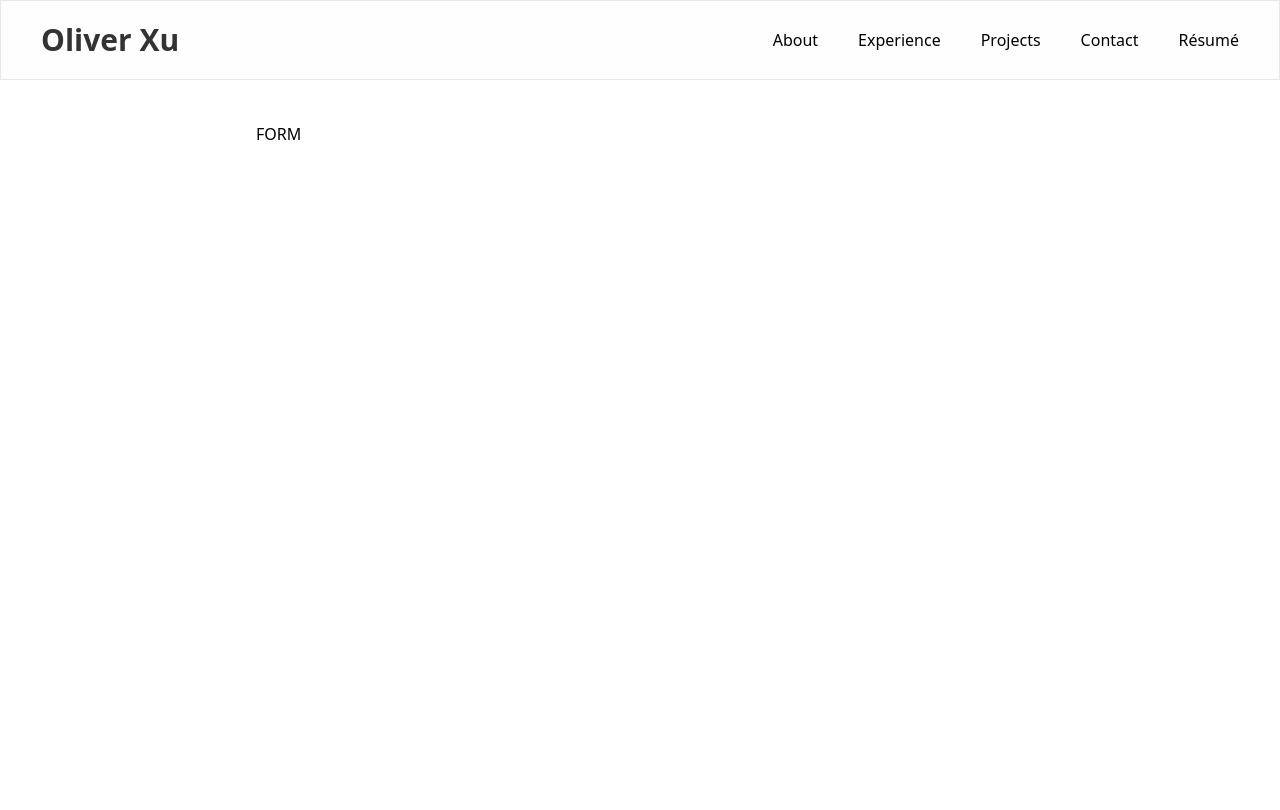
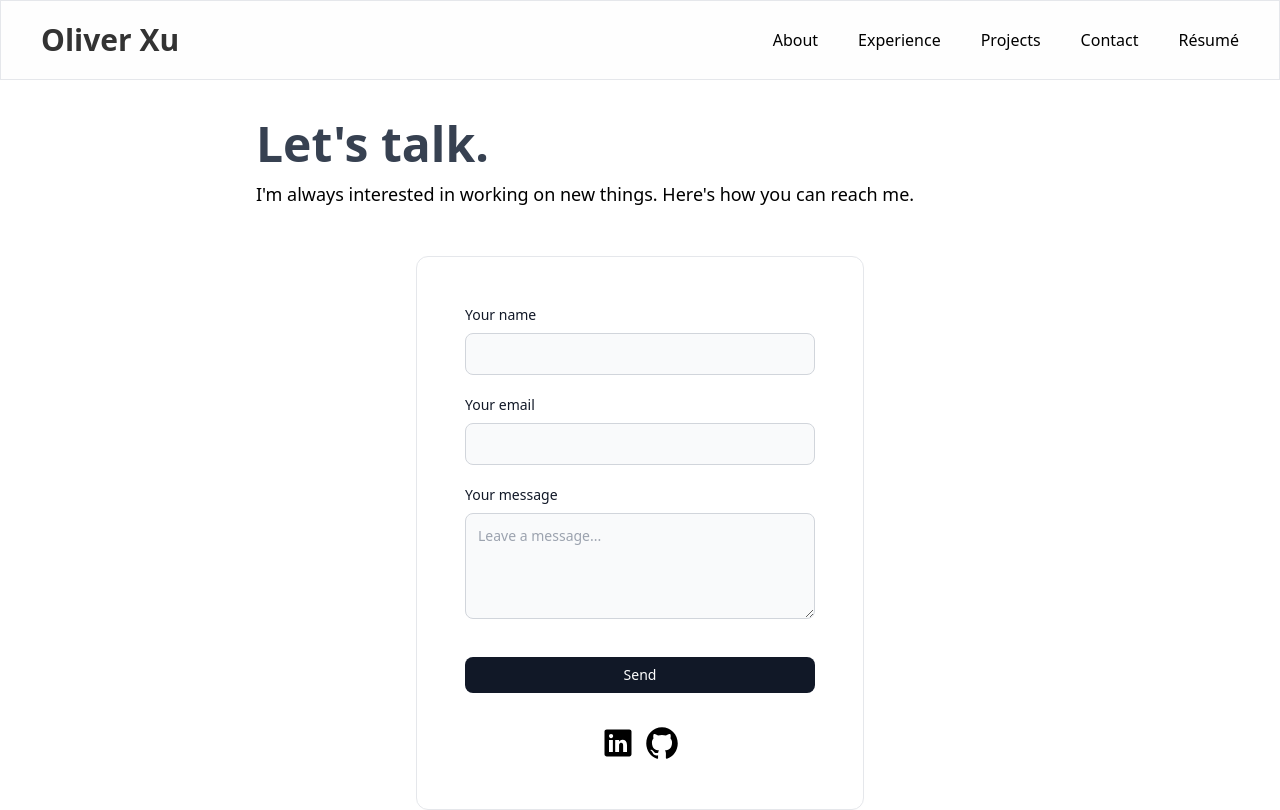
Before and after one commit to oliverxu42/portfolio-website, a Next.js app: page /contact in a window 1280 px wide. Shown: the top 810 px of the page. Built offline with nearby package versions, Linux system fonts and the light colour scheme.

Commit message:
Finished contact page

```diff
--- a/package.json
+++ b/package.json
@@ -14,6 +14,7 @@
     "nodemailer": "^6.9.13",
     "react": "^18",
     "react-dom": "^18",
+    "react-hot-toast": "^2.4.1",
     "react-icons": "^5.2.1"
   },
   "devDependencies": {
--- a/src/app/(pages)/about/page.tsx
+++ b/src/app/(pages)/about/page.tsx
@@ -3,6 +3,8 @@ import Link from 'next/link';
 const About: React.FC = () => {
   return (
     <div className='container mx-auto mt-10 min-h-screen max-w-screen-md text-base/7'>
+      <h1 className='mb-3 font-bold text-gray-700 text-5xl'>About me.</h1>
+      <p className='text-lg mb-8'>Who am I and what I do.</p>
       <h2 className='font-semibold'>A little bit about myself...</h2>
       <p className='my-2'>
         Hi there, I'm Oliver! Currently a final year (honours) student studying
@@ -31,25 +33,39 @@ const About: React.FC = () => {
         </Link>{' '}
         But more on that later...
       </p>
-      <h2 className='font-semibold mb-2 mt-8'>My journey and what I do...</h2>
-      <p>
-        As a kid growing up I've always had a... from building way too many Lego
-        sets, even tearing them apart to create my own imaginations, to
-        obsessing over the inner workings of pretty much anything that moves
+      <h2 className='font-semibold mb-2 mt-8'>
+        My journey and what I've done...
+      </h2>
+      <p className='my-2'>
+        As a kid growing up I've always had a fasciation about the complex world
+        that we live in. How do these complicated systems and structures come
+        together to create things that have such a significance in our lives? It
+        started with me as a child spending far too much time building way too
+        many Lego sets, even tearing them apart to create my own imaginations,
+        to obsessing over the inner workings of pretty much anything that moves
         (cars, motorbikes, planes...). When it came time to choose my path after
         graduating from high school, engineering was unmistakeably the right
-        choice. ... I've explored a wealth of knowledge in both disciplines,
-        learning about the fundamentals of flight, aerodynamics, propulsion,
-        space systems and much more, whilst continuing to hone my programming
-        skills, focusing on web development, cyber security, data structures,
-        algorithms and the list goes on. I've learnt to work as team, whether
-        that be through uni projects, work or other extracurricular leadership
-        roles, but also independent and self-sufficient.
+        choice.
+      </p>
+      <p className='my-2'>
+        Throughout my time at uni I've explored a wealth of knowledge in both
+        disciplines, learning about the fundamentals of flight, aerodynamics,
+        propulsion, space systems and much more, whilst continuing to hone my
+        programming skills, focusing on web development, cyber security, data
+        structures, algorithms and the list goes on. I've learnt to work as
+        team, whether that be through uni projects, work or other
+        extracurricular leadership roles, but also to be independent and
+        self-sufficient.
+      </p>
+      <p className='my-2'>
+        I've had the privilege of being able to lead teams of passionate
+        engineers, making life-long friends along the way, and helping inspire
+        the next generation of engineering students.
       </p>
       <h2 className='font-semibold my-2 mt-8'>
         The future and where I'm going...
       </h2>
-      <p>
+      <p className='mb-12'>
         Today, I'm wrapping up my degree and focusing on making the best out of
         my studies for the reminder of my time at uni. I hope to be able to
         bring my experiences, passion and skills to work together on amazing
--- a/src/app/(pages)/contact/page.tsx
+++ b/src/app/(pages)/contact/page.tsx
@@ -1,9 +1,14 @@
+import ContactForm from '@/components/Form';
+
 const Contact: React.FC = () => {
   return (
-    <div className='min-h-screen'>
-      <div className='container mx-auto my-auto mt-10 max-w-screen-md text-base/7'>
-        FORM
-      </div>
+    <div className='min-h-screen container mx-auto my-auto mt-10 max-w-screen-md'>
+      <h1 className='mb-3 font-bold text-gray-700 text-5xl'>Let's talk.</h1>
+      <p className='text-lg mb-12'>
+        I'm always interested in working on new things. Here's how you can reach
+        me.
+      </p>
+      <ContactForm />
     </div>
   );
 };
--- a/src/app/api/email/route.ts
+++ b/src/app/api/email/route.ts
@@ -19,8 +19,6 @@ export async function POST(request: NextRequest) {
     text: message,
   };
 
-  console.log(mailOptions, transport);
-
   try {
     await transport.sendMail(mailOptions);
     return NextResponse.json({ message: 'Email sent' });
--- a/src/app/layout.tsx
+++ b/src/app/layout.tsx
@@ -2,6 +2,7 @@ import type { Metadata } from 'next';
 import './globals.css';
 import Navbar from '@/components/Navbar';
 import Footer from '@/components/Footer';
+import { Toaster } from 'react-hot-toast';
 
 export const metadata: Metadata = {
   title: 'Oliver Xu',
@@ -18,6 +19,10 @@ export default function RootLayout({
       <body>
         <main className='flex flex-col min-h-screen'>
           <Navbar />
+          <Toaster
+            position='bottom-center'
+            toastOptions={{ style: { padding: '1rem', maxWidth: '600px' } }}
+          />
           {children}
           <Footer />
         </main>
--- a/src/app/page.tsx
+++ b/src/app/page.tsx
@@ -31,9 +31,12 @@ const Home: React.FC = () => {
         >
           Résumé
         </Link>
-        <button className='border hover:bg-gray-100 font-medium rounded-lg text-sm px-5 py-2.5 text-center inline-flex items-center'>
+        <Link
+          href='/contact'
+          className='border hover:bg-gray-100 font-medium rounded-lg text-sm px-5 py-2.5 text-center inline-flex items-center'
+        >
           Get in touch
-        </button>
+        </Link>
       </div>
       <div className='flex items-center'>
         <Link href='/about' className='flex items-center'>
--- /dev/null
+++ b/src/components/Form.tsx
@@ -0,0 +1,99 @@
+'use client';
+
+import { notifyError, notifySuccess } from '@/utils/notifications';
+import Link from 'next/link';
+import React, { FormEvent, useState } from 'react';
+import { IoLogoLinkedin, IoLogoGithub } from 'react-icons/io';
+
+const ContactForm: React.FC = () => {
+  const [name, setName] = useState('');
+  const [email, setEmail] = useState('');
+  const [message, setMessage] = useState('');
+
+  const sendEmail = async (e: FormEvent<HTMLFormElement>) => {
+    e.preventDefault();
+    console.log(name, email, message);
+
+    const res = await fetch('/api/email', {
+      method: 'POST',
+      body: JSON.stringify({ name, email, message }),
+    });
+
+    if (res.status === 200) {
+      notifySuccess('Email successfully sent');
+    } else {
+      notifyError('Error sending email, please try again later');
+    }
+  };
+
+  return (
+    <form
+      className='max-w-md mx-auto border rounded-xl p-12'
+      onSubmit={sendEmail}
+    >
+      <div className='mb-5'>
+        <div className='mb-5'>
+          <label
+            htmlFor='name'
+            className='block mb-2 text-sm font-medium text-gray-900 dark:text-white'
+          >
+            Your name
+          </label>
+          <input
+            type='name'
+            id='name'
+            className='bg-gray-50 border border-gray-300 text-gray-900 text-sm rounded-lg focus:ring-blue-500 focus:border-blue-500 block w-full p-2.5 dark:bg-gray-700 dark:border-gray-600 dark:placeholder-gray-400 dark:text-white dark:focus:ring-blue-500 dark:focus:border-blue-500'
+            value={name}
+            onChange={(e) => setName(e.target.value)}
+            required
+          />
+        </div>
+        <label
+          htmlFor='email'
+          className='block mb-2 text-sm font-medium text-gray-900 dark:text-white'
+        >
+          Your email
+        </label>
+        <input
+          type='email'
+          id='email'
+          className='bg-gray-50 border border-gray-300 text-gray-900 text-sm rounded-lg focus:ring-blue-500 focus:border-blue-500 block w-full p-2.5 dark:bg-gray-700 dark:border-gray-600 dark:placeholder-gray-400 dark:text-white dark:focus:ring-blue-500 dark:focus:border-blue-500'
+          value={email}
+          onChange={(e) => setEmail(e.target.value)}
+          required
+        />
+      </div>
+      <label
+        htmlFor='message'
+        className='block mb-2 text-sm font-medium text-gray-900'
+      >
+        Your message
+      </label>
+      <textarea
+        id='message'
+        rows={4}
+        className='mb-8 p-3 w-full text-sm text-gray-900 bg-gray-50 rounded-lg border border-gray-300 '
+        placeholder='Leave a message...'
+        value={message}
+        onChange={(e) => setMessage(e.target.value)}
+      ></textarea>
+
+      <button
+        type='submit'
+        className='text-white bg-gray-900 hover:bg-gray-700 font-medium rounded-lg text-sm w-full px-5 py-2 text-center'
+      >
+        Send
+      </button>
+      <div className='flex space-x-2 justify-center mt-8'>
+        <Link href='https://www.linkedin.com/in/olivercxu/' target='_blank'>
+          <IoLogoLinkedin size={36} />
+        </Link>
+        <Link href='https://github.com/oliverxu42' target='_blank'>
+          <IoLogoGithub size={36} />
+        </Link>
+      </div>
+    </form>
+  );
+};
+
+export default ContactForm;
--- /dev/null
+++ b/src/utils/notifications.ts
@@ -0,0 +1,4 @@
+import toast from 'react-hot-toast';
+
+export const notifySuccess = (msg: string) => toast.success(msg);
+export const notifyError = (msg: string) => toast.error(msg);
```
Also changed, not shown: 1 other file (tests, documents, lock files or other folders).
